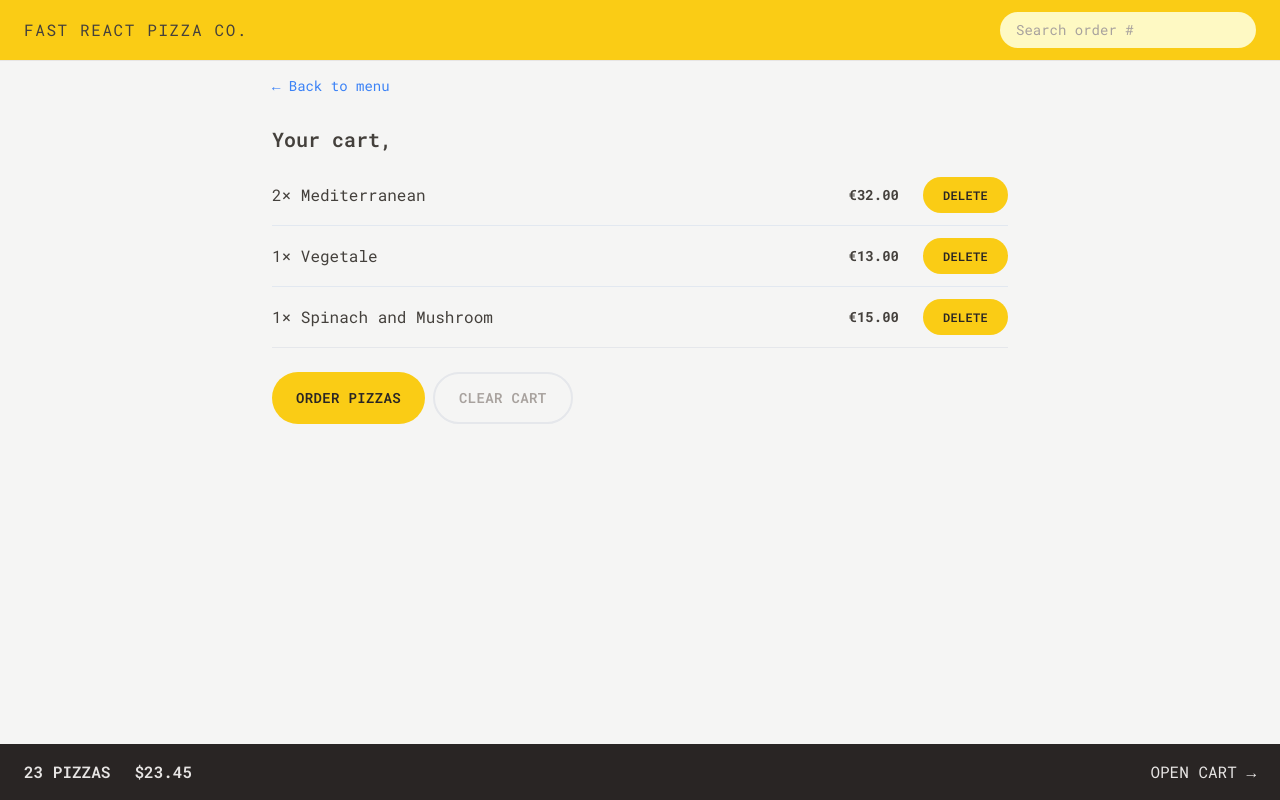
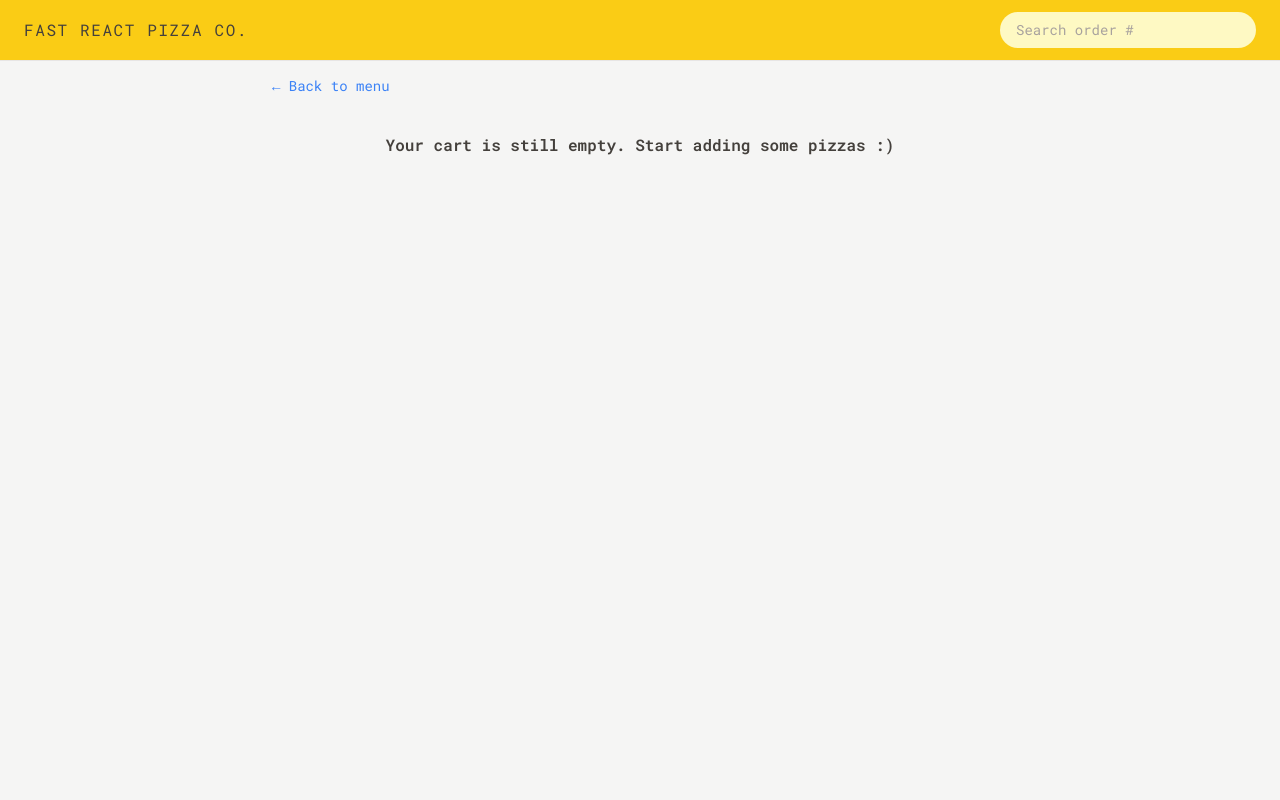
Before and after one commit to esamrezk4/fast-react-pizza, a React (Vite) app: page /cart in a window 1280 px wide. Built offline with nearby package versions, Linux system fonts and the light colour scheme; a web font is replaced by a local one.

Commit message:
delete item

```diff
--- a/src/features/cart/Cart.jsx
+++ b/src/features/cart/Cart.jsx
@@ -2,53 +2,31 @@
 import LinkButton from '../../ui/LinkButton';
 import Button from '../order/Button';
 import CartItem from './CartItem';
-import { useSelector } from 'react-redux';
-
-const fakeCart = [
-  {
-    pizzaId: 12,
-    name: 'Mediterranean',
-    quantity: 2,
-    unitPrice: 16,
-    totalPrice: 32,
-  },
-  {
-    pizzaId: 6,
-    name: 'Vegetale',
-    quantity: 1,
-    unitPrice: 13,
-    totalPrice: 13,
-  },
-  {
-    pizzaId: 11,
-    name: 'Spinach and Mushroom',
-    quantity: 1,
-    unitPrice: 15,
-    totalPrice: 15,
-  },
-];
+import { useDispatch, useSelector } from 'react-redux';
+import { clearCart, getCart } from './cartSlice';
+import EmptyCart from './EmptyCart';
 
 function Cart() {
+  const dispatch = useDispatch();
   const username = useSelector((state) => state.user.username);
-  const cart = fakeCart;
-
+  const cart = useSelector(getCart);
+  if (!cart.length) return <EmptyCart />;
   return (
     <div className="px-4 py-3">
       <LinkButton to="/menu">&larr; Back to menu</LinkButton>
-
       <h2 className="mt-7 text-xl font-semibold">Your cart, {username}</h2>
-
       <ul className="mt-3 divide-y  divide-slate-200 border-b">
         {cart.map((item) => (
           <CartItem item={item} key={item.id} />
         ))}
       </ul>
-
       <div className="mt-6 space-x-2">
         <Button to="/order/new" type="primary">
           Order pizzas
         </Button>
-        <Button type="secondary"> Clear cart</Button>
+        <Button type="secondary" onClick={() => dispatch(clearCart())}>
+          Clear cart
+        </Button>
       </div>
     </div>
   );
--- a/src/features/cart/CartItem.jsx
+++ b/src/features/cart/CartItem.jsx
@@ -1,8 +1,12 @@
+import { useDispatch } from 'react-redux';
 import { formatCurrency } from '../../utils/helpers';
 import Button from '../order/Button';
+import { deleteItem } from './cartSlice';
+import DeleteItem from './DeleteItem';
 
 function CartItem({ item }) {
   const { pizzaId, name, quantity, totalPrice } = item;
+  const dispatch = useDispatch();
 
   return (
     <li className="py-3 sm:flex sm:items-center sm:justify-between">
@@ -11,7 +15,7 @@
       </p>
       <div className="flex items-center justify-between sm:gap-6">
         <p className="text-sm font-bold">{formatCurrency(totalPrice)}</p>
-        <Button type="small">Delete</Button>
+        <DeleteItem pizzaId={pizzaId} />
       </div>
     </li>
   );
--- a/src/features/cart/CartOverview.jsx
+++ b/src/features/cart/CartOverview.jsx
@@ -1,11 +1,17 @@
+import { useSelector } from 'react-redux';
 import { Link } from 'react-router-dom';
+import { getTotalCartPrice, getTotalCartQuantity } from './cartSlice';
+import { formatCurrency } from '../../utils/helpers';
 
 function CartOverview() {
+  const TotalCartQuantity = useSelector(getTotalCartQuantity);
+  const TotalCartPrice = useSelector(getTotalCartPrice);
+  if (!TotalCartPrice || !TotalCartQuantity) return null;
   return (
     <div className=" flex items-center justify-between bg-stone-800 p-4 px-4 py-4 text-sm uppercase text-stone-200 sm:px-6 md:text-base">
       <p className="space-x-4 font-semibold text-stone-200 sm:space-x-6">
-        <span>23 pizzas</span>
-        <span>$23.45</span>
+        <span>{TotalCartQuantity} pizzas</span>
+        <span>{formatCurrency(TotalCartPrice)}</span>
       </p>
       <Link to="/cart">Open cart &rarr;</Link>
     </div>
@@ -13,3 +19,4 @@
 }
 
 export default CartOverview;
+// we can replace useSelector by reselect library it is better than
--- /dev/null
+++ b/src/features/cart/DeleteItem.jsx
@@ -0,0 +1,17 @@
+import { useDispatch } from 'react-redux';
+import Button from '../order/Button';
+import { deleteItem } from './cartSlice';
+
+function DeleteItem({ pizzaId }) {
+  const dispatch = useDispatch();
+
+  return (
+    <Button type="small" onClick={() => dispatch(deleteItem(pizzaId))}>
+      Delete
+    </Button>
+  );
+}
+
+export default DeleteItem;
+
+/*onClick={handleDeleteItem}*/
--- a/src/features/cart/EmptyCart.jsx
+++ b/src/features/cart/EmptyCart.jsx
@@ -1,11 +1,13 @@
 import { Link } from 'react-router-dom';
+import LinkButton from '../../ui/LinkButton';
 
 function EmptyCart() {
   return (
-    <div>
-      <Link to="/menu">&larr; Back to menu</Link>
-
-      <p>Your cart is still empty. Start adding some pizzas :)</p>
+    <div className="px-4 py-3">
+      <LinkButton to="/menu">&larr; Back to menu</LinkButton>
+      <p className="mt-7 grid place-items-center py-2 font-semibold">
+        Your cart is still empty. Start adding some pizzas :)
+      </p>
     </div>
   );
 }
--- a/src/features/cart/cartSlice.js
+++ b/src/features/cart/cartSlice.js
@@ -1,10 +1,7 @@
 import { createSlice } from '@reduxjs/toolkit';
 
 const initialState = {
-  //   cart: [],
-  cart: [
-    { pizzaId: 12, name: 'eee', quantity: 2, unitPrice: 16, totalPrice: 32 },
-  ],
+  cart: [],
 };
 
 const cartSlice = createSlice({
@@ -44,4 +41,12 @@
   clearCart,
 } = cartSlice.actions;
 
+export const getCart = (state) => state.cart.cart;
+
+export const getTotalCartQuantity = (state) =>
+  state.cart.cart.reduce((sum, item) => sum + item.quantity, 0);
+
+export const getTotalCartPrice = (state) =>
+  state.cart.cart.reduce((sum, item) => sum + item.totalPrice, 0);
+
 export default cartSlice.reducer;
--- a/src/ui/Home.jsx
+++ b/src/ui/Home.jsx
@@ -9,9 +9,9 @@
       <h1 className="mb-8  text-xl font-semibold md:text-3xl">
         The best pizza.
         <br />
-        <spna className="text-yellow-500">
+        <p className="text-yellow-500">
           Straight out of the oven, straight to you.
-        </spna>
+        </p>
       </h1>
 
       {username === '' ? (
```
